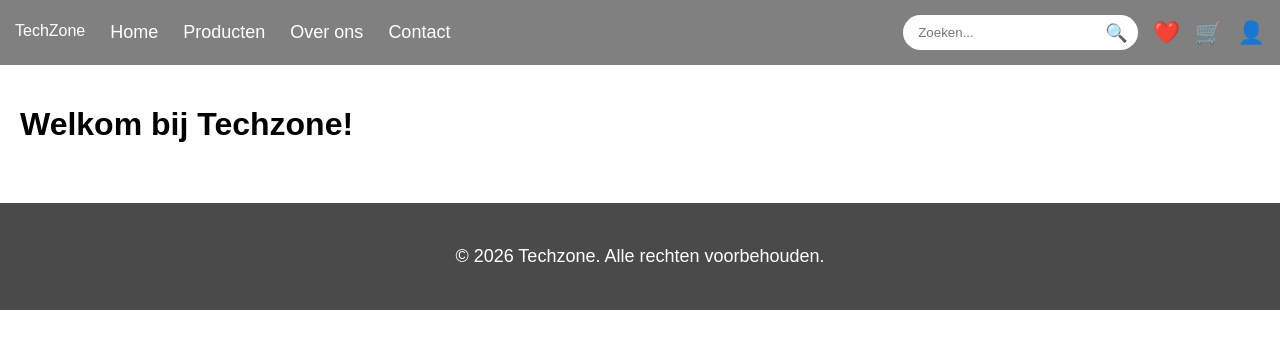
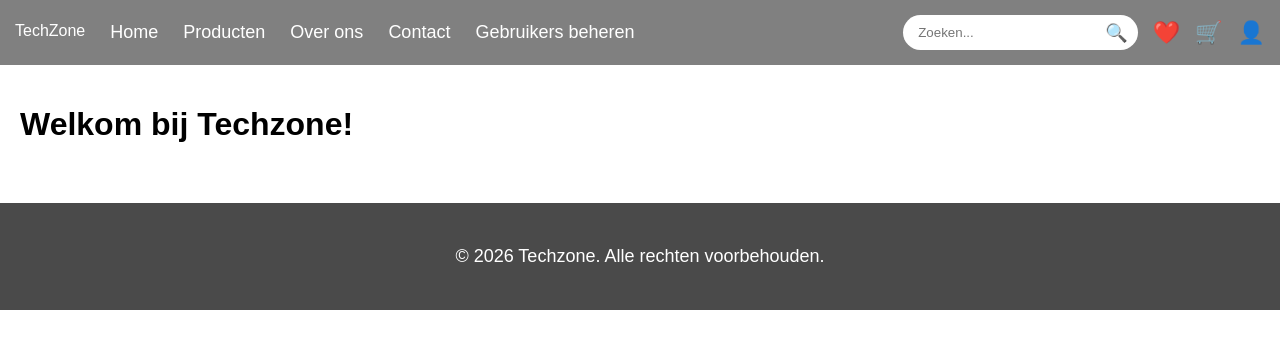
Before and after one commit to 9025196JH/Workshop-3, a PHP site: page /homepage.php in a window 1280 px wide. Shown: the top 349 px of the page. Run offline with PHP 8.4, Linux system fonts and the light colour scheme.

Commit message:
CRUD aan webshop toegevoegd

```diff
--- a/workshop-Jehad/gebruikers.php
+++ b/workshop-Jehad/crud_gebruikers.php
@@ -1,4 +1,3 @@
-
 <?php include 'connect.php'; ?>
 <!DOCTYPE html>
 <html>
--- a/workshop-Jehad/homepage.php
+++ b/workshop-Jehad/homepage.php
@@ -15,6 +15,7 @@
         <a href="producten.php">Producten</a>
         <a href="over.php">Over ons</a>
         <a href="contact.php">Contact</a>
+    <a href="crud_gebruikers.php">Gebruikers beheren</a>
     </div>
 
     <div class="right-section">
```
